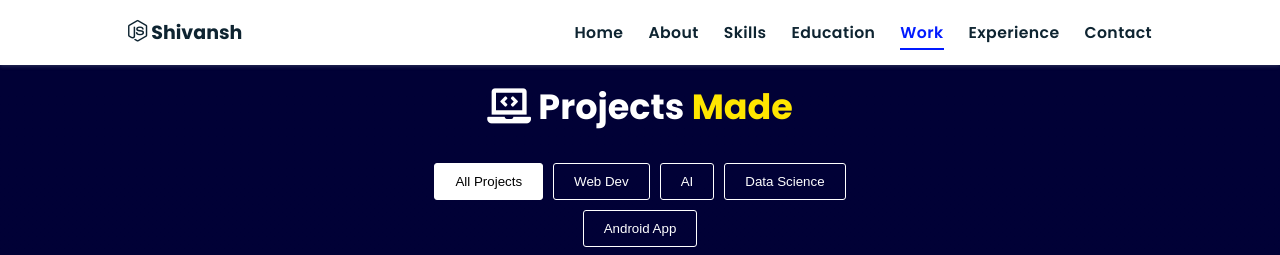
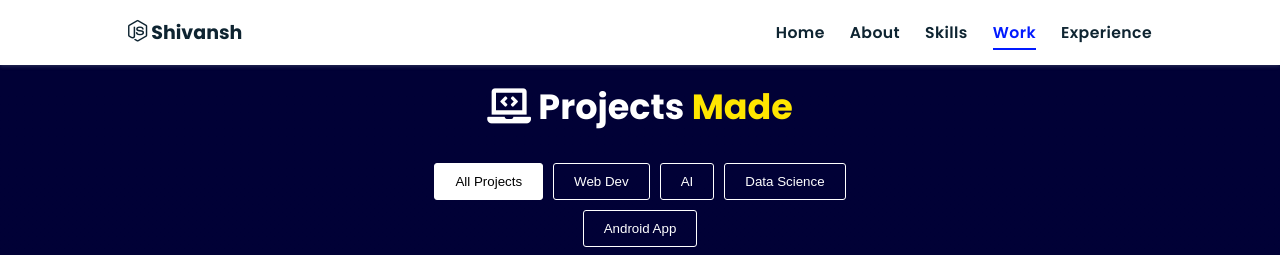
Before and after one commit to Shivanshraj567/Portifolio4, a plain HTML site: page projects/index.html in a window 1280 px wide. Shown: the top 255 px of the page. Drawn offline with nearby package versions, Linux system fonts and the light colour scheme.

Commit message:
Update index.html

```diff
--- a/projects/index.html
+++ b/projects/index.html
@@ -22,10 +22,10 @@
             <li><a href="/#home">Home</a></li>
             <li><a href="/#about">About</a></li>
             <li><a href="/#skills">Skills</a></li>
-            <li><a href="/#education">Education</a></li>
+
             <li><a class="active" href="/#work">Work</a></li>
             <li><a href="/#experience">Experience</a></li>
-            <li><a href="/#contact">Contact</a></li>
+
             </ul>
         </nav>
 </header>
```
